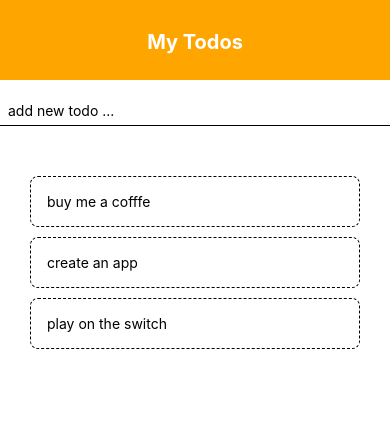
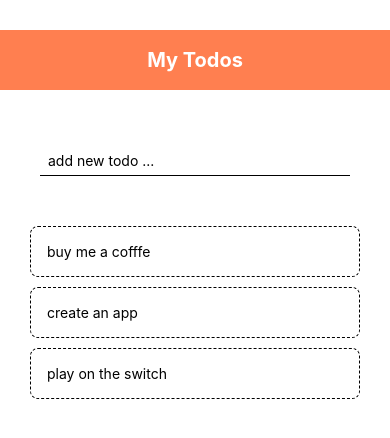
Before and after one commit to Cobby-a/to-do-list, a React Native app: screen / in a window 390 px wide. Shown: the top 438 px of the page. Built offline with nearby package versions, Linux system fonts and the light colour scheme.

Commit message:
style changes

```diff
--- a/App.js
+++ b/App.js
@@ -19,8 +19,9 @@ export default function App() {
   return (
     <View style={styles.container}>
       <Header/>
-      <View>
+      <View style={styles.content}>
         <AddTodo/>
+       </View>
         <View style={styles.list}>
         <FlatList
         data={data}
@@ -30,7 +31,6 @@ export default function App() {
         />
         </View>
       </View>
-    </View>
   );
 }
 
@@ -39,6 +39,10 @@ const styles = StyleSheet.create({
     flex: 1,
     backgroundColor: '#fff',
   },
+  content:{
+    padding:40,
+    paddingBottom: 0,
+  },
   list: {
     padding: 30,
   }
--- a/components/header.js
+++ b/components/header.js
@@ -11,10 +11,11 @@ const Header = () =>{
 
 const styles = StyleSheet.create({
     header:{
-        backgroundColor: "orange",
-        paddingTop: 30,
-        height: 80,
+        backgroundColor: "coral",
+        paddingTop: 18,
+        height: 60,
         marginBottom: 16,
+        marginTop:30,
     },
     text:{
         textAlign: "center",
```
